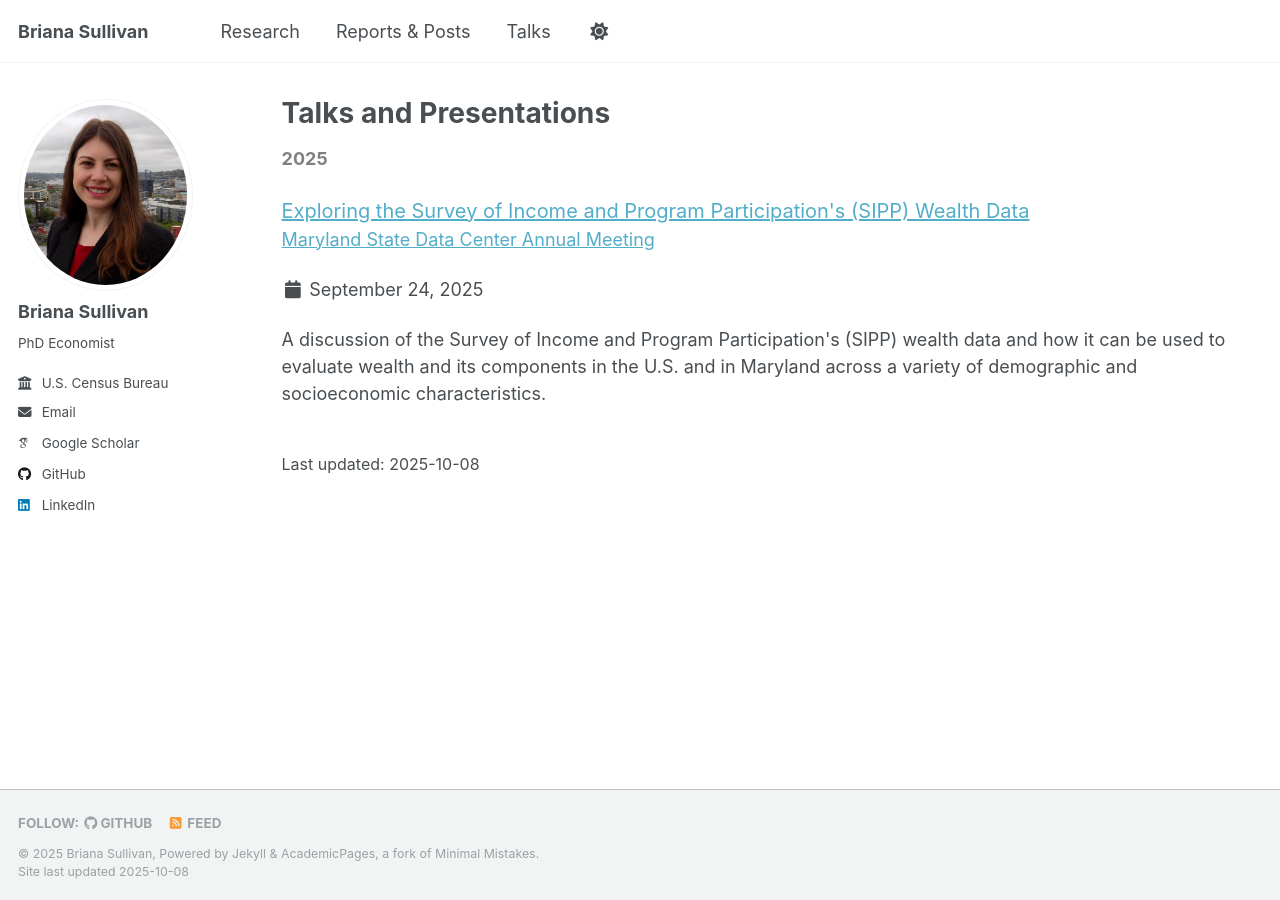
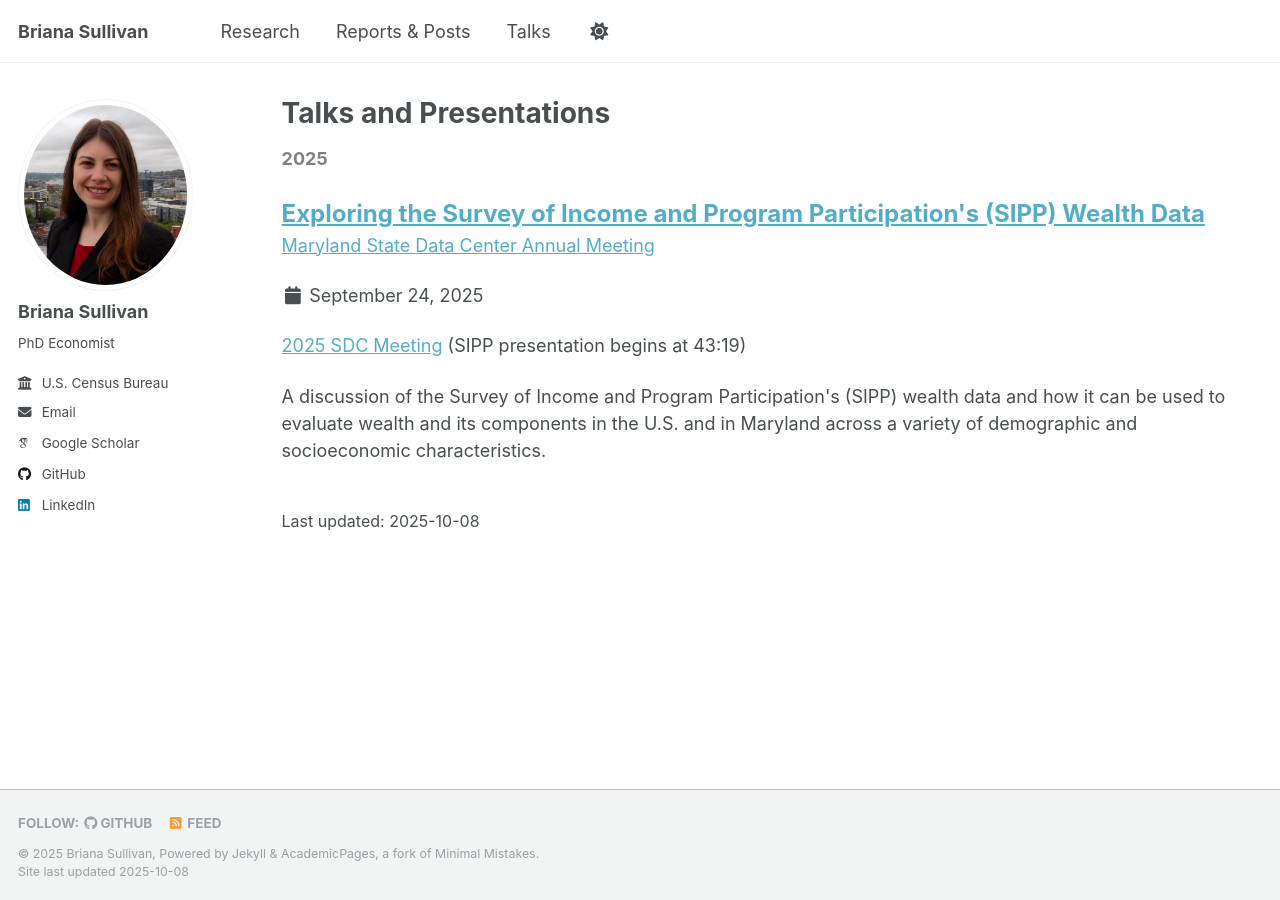
Before and after one commit to bdsullivan-econ/bdsullivan-econ.github.io, a Jekyll site: the page built from _pages/talks.html, in a window 1280 px wide. Built offline with Jekyll 4.4.1, drawn with Linux system fonts in a browser that asks for light colours; some web fonts are replaced.

Commit message:
Update talks.html

```diff
--- a/_pages/talks.html
+++ b/_pages/talks.html
@@ -22,14 +22,19 @@ last_modified_at:   2025-10-08
 <body>
 	<p style="color: gray;"><b>2025</b></p>
 	<p>
-		<span style="font-size:20px;">
+		<span style="font-size:24px;">
+		<b>
     	<a target="_blank" rel="noopener noreferrer" href="https://planning.maryland.gov/MSDC/Documents/affiliate_meeting/2025/Presentations/3_SDC_Wealth_in_SIPP_Sep2025_Sullivan.pdf">Exploring the Survey of Income and Program Participation's (SIPP) Wealth Data</a>
+		</b>
 		</span>
 		<br>
 		<a target="_blank" rel="noopener noreferrer" href="https://planning.maryland.gov/MSDC/Pages/affiliate_meeting/2025/sdcmeeting2025.aspx">Maryland State Data Center Annual Meeting</a>
 	</p>
 
 	<p class="page__date"><i class="fa fa-fw fa-calendar" aria-hidden="true"></i> <time datetime="2025-09-24T00:00:00-05:00">September 24, 2025</time></p>
+	<p>
+		<a target="_blank" rel="noopener noreferrer" href="https://www.youtube.com/watch?v=jaF2KrUnZ9k">2025 SDC Meeting</a> (SIPP presentation begins at 43:19)
+	</p>
 	<p>
       A discussion of the Survey of Income and Program Participation's (SIPP) wealth data and how it can be used to evaluate wealth and its components in the U.S. and in Maryland across a variety of demographic and socioeconomic characteristics.
 	</p>
```
